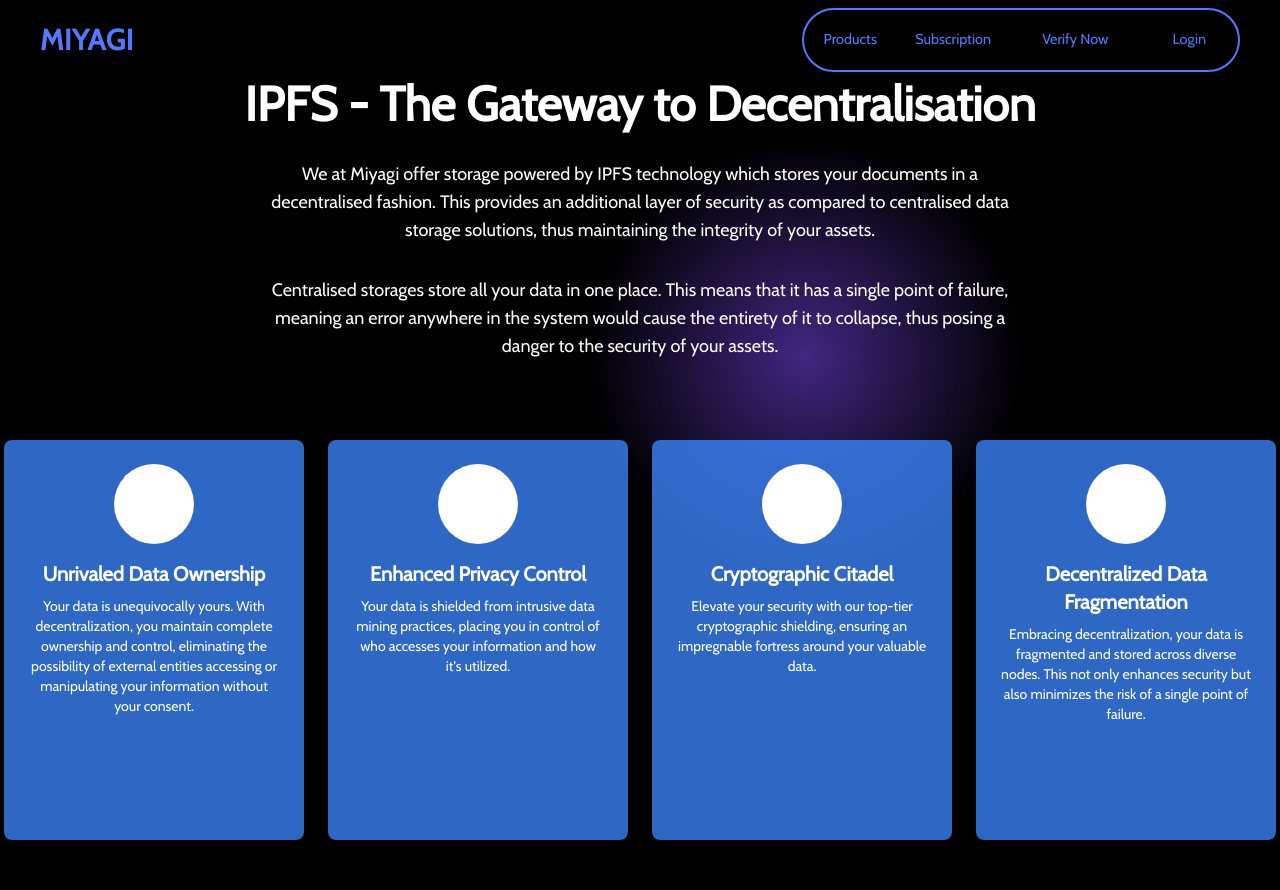
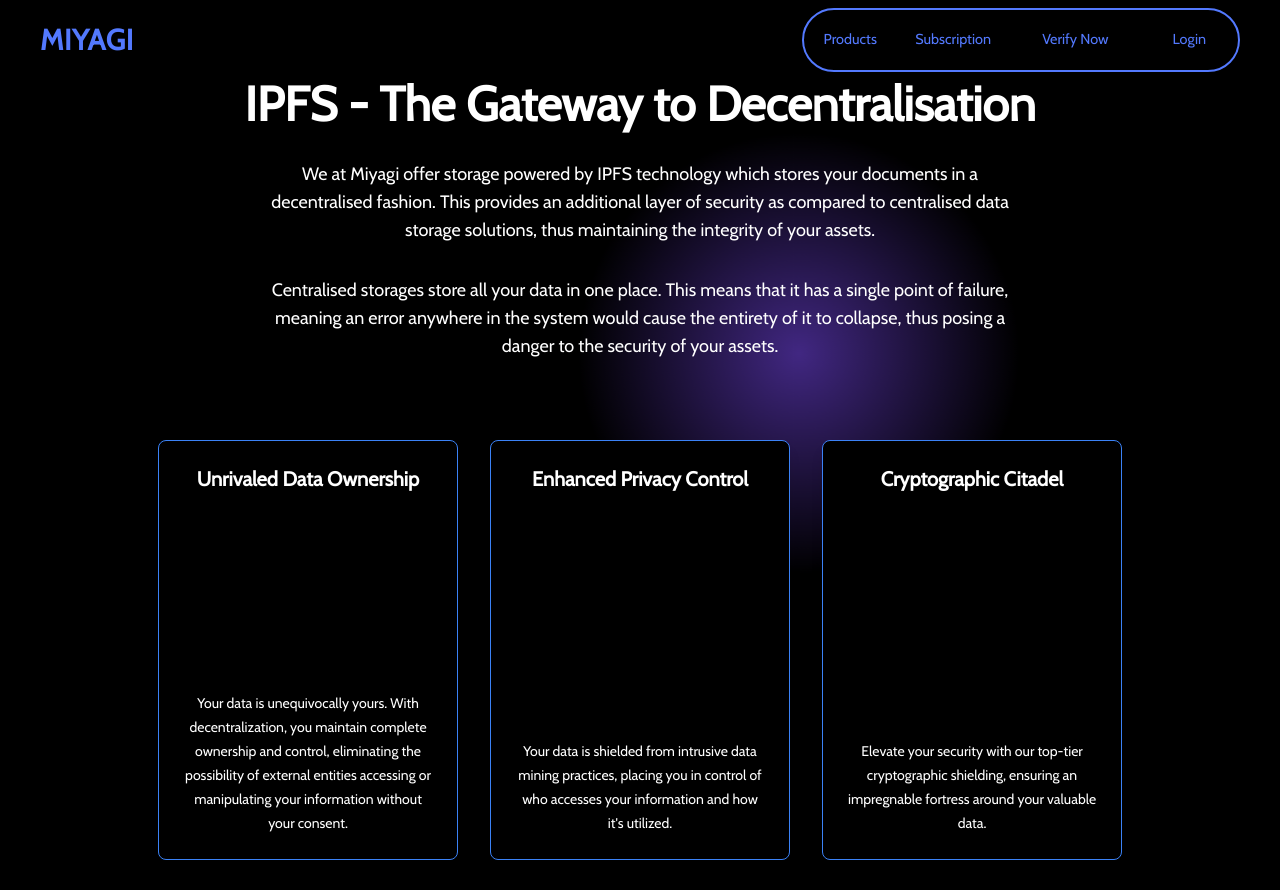
Before and after one commit to ishaan-chadha1/miyagii-main, a React (Vite) app: page /storage in a window 1280 px wide. Shown: the top 890 px of the page. Built offline with nearby package versions, Linux system fonts and the light colour scheme; a web font is replaced by a local one.

Commit message:
Initial Change of the Feature Cards to match new Design

```diff
--- a/src/components/FeatureTwo.jsx
+++ b/src/components/FeatureTwo.jsx
@@ -1,24 +1,29 @@
-import { styles } from "../styles";
 import { useInView } from "react-intersection-observer";
 import { useEffect } from "react";
 import { featurecardtwo } from "..";
 
-function FeatureCardTwo({ Image, heading, content, index, Image1 }) {
+function FeatureCardTwo({ heading, content, index }) {
   return (
     <div
       key={index}
-      className="w-[300px] h-[400px] p-6 bg-blue-500 bg-opacity-80 text-white rounded-lg shadow-lg transition-transform transform hover:scale-105"
+      className="w-[280px] md:w-[300px] h-[420px] p-6 bg-black text-white border border-blue-500 rounded-lg shadow-lg relative overflow-hidden group"
     >
-      <div className="flex flex-col items-center">
-        <div className="w-[80px] h-[80px] bg-white rounded-full flex items-center justify-center mb-4">
-          <img
-            className="w-[60px] h-[60px]"
-            src={Image}
-            alt="Icon"
-          />
-        </div>
-        <h3 className="text-xl font-semibold mb-2 text-center">{heading}</h3>
-        <p className="text-sm text-center">{content}</p>
+      {/* Hover Background Animation */}
+      <div className="absolute inset-0 bg-blue-500 opacity-0 group-hover:opacity-100 transition-opacity duration-500"></div>
+
+      <div className="relative z-10 flex flex-col h-full justify-between">
+        {/* Heading */}
+        <h3 className="text-xl font-bold text-white group-hover:text-black text-center mb-4">
+          {heading}
+        </h3>
+
+        {/* Content */}
+        <p className="text-sm text-white group-hover:text-black text-center leading-6">
+          {content}
+        </p>
+
+        {/* Hover Effect */}
+        <div className="absolute inset-0 border border-transparent group-hover:border-blue-500 group-hover:shadow-xl rounded-lg transition-all duration-500"></div>
       </div>
     </div>
   );
@@ -38,7 +43,7 @@ function FeatureTwo() {
       ref={ref}
     >
       {inView && (
-        <div className="pb-12 w-full max-w-7xl mx-auto flex flex-wrap justify-center gap-6">
+        <div className="pb-12 w-full max-w-7xl mx-auto flex flex-wrap justify-center gap-8">
           {featurecardtwo.map((feature, index) => (
             <FeatureCardTwo key={index} index={index} {...feature} />
           ))}
```
